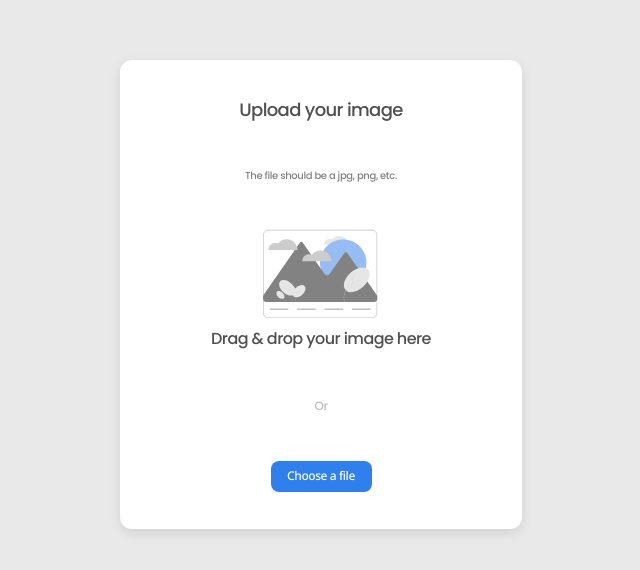
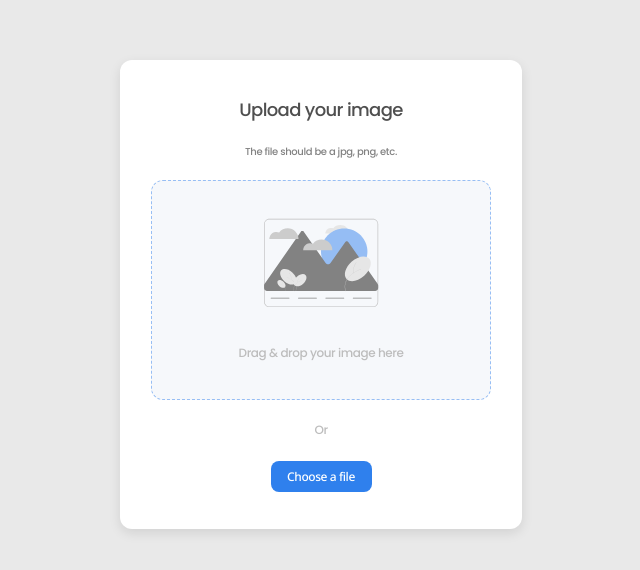
Before and after one commit to gerveloper/image-uploader-master, a plain HTML site: page index.html in a window 1280 px wide. Shown: the part 106-676 px from the top of the page, without its empty margins (319-959 px from the left). Drawn offline with Linux system fonts and the light colour scheme.

Commit message:
changed ids names

```diff
--- a/styles.css
+++ b/styles.css
@@ -58,7 +58,7 @@ p {
     color: #828282;
 }
 
-#draganddrop {
+#dnd-area {
     background-color: #F6F8FB;
     width: 338px;
     height: 218.90283203125px;
@@ -74,7 +74,7 @@ p {
     align-items: center;
 }
 
-#draganddrop p {
+#dnd-area p {
     font-family: 'Poppins', sans-serif;
     font-size: 12px;
     font-weight: 500;
@@ -107,6 +107,6 @@ button {
     cursor: pointer;
 }
 
-#draganddrop.active {
+#dnd-area.active {
     background-color: #2F80ED;
 }
```
